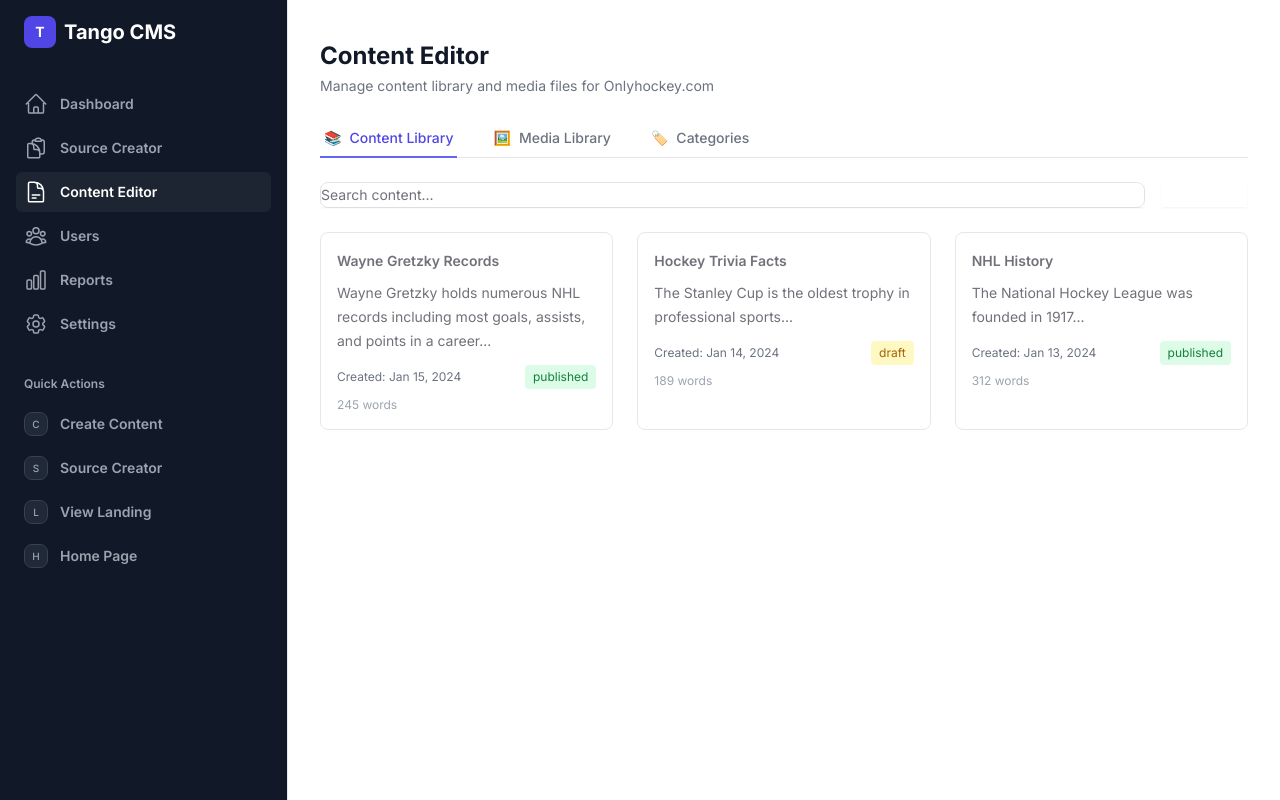
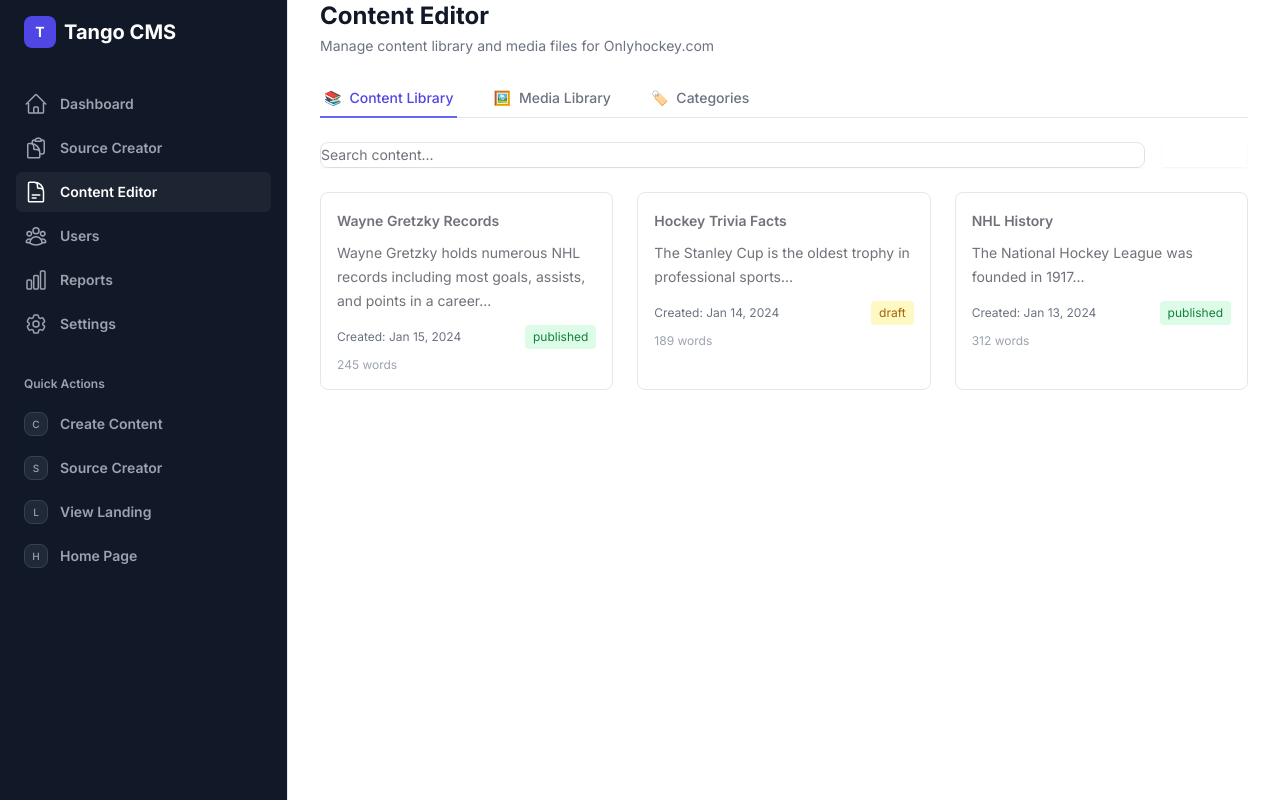
Before and after one commit to avintas/tango, a Next.js app: page /cms/content in a window 1280 px wide. Built offline with nearby package versions, Linux system fonts and the light colour scheme.

Commit message:
Align main content with sidebar header
- Remove top and bottom padding from main content area
- Source Creator title now aligns with Tango CMS in sidebar
- Improved visual alignment and layout consistency

```diff
--- a/components/app-shell.tsx
+++ b/components/app-shell.tsx
@@ -258,7 +258,7 @@ export default function AppShell({
           </div>
         </div>
 
-        <main className="py-10 lg:pl-72">
+        <main className="pt-0 pb-0 lg:pl-72">
           <div className="px-4 sm:px-6 lg:px-8">{children}</div>
         </main>
       </div>
```
